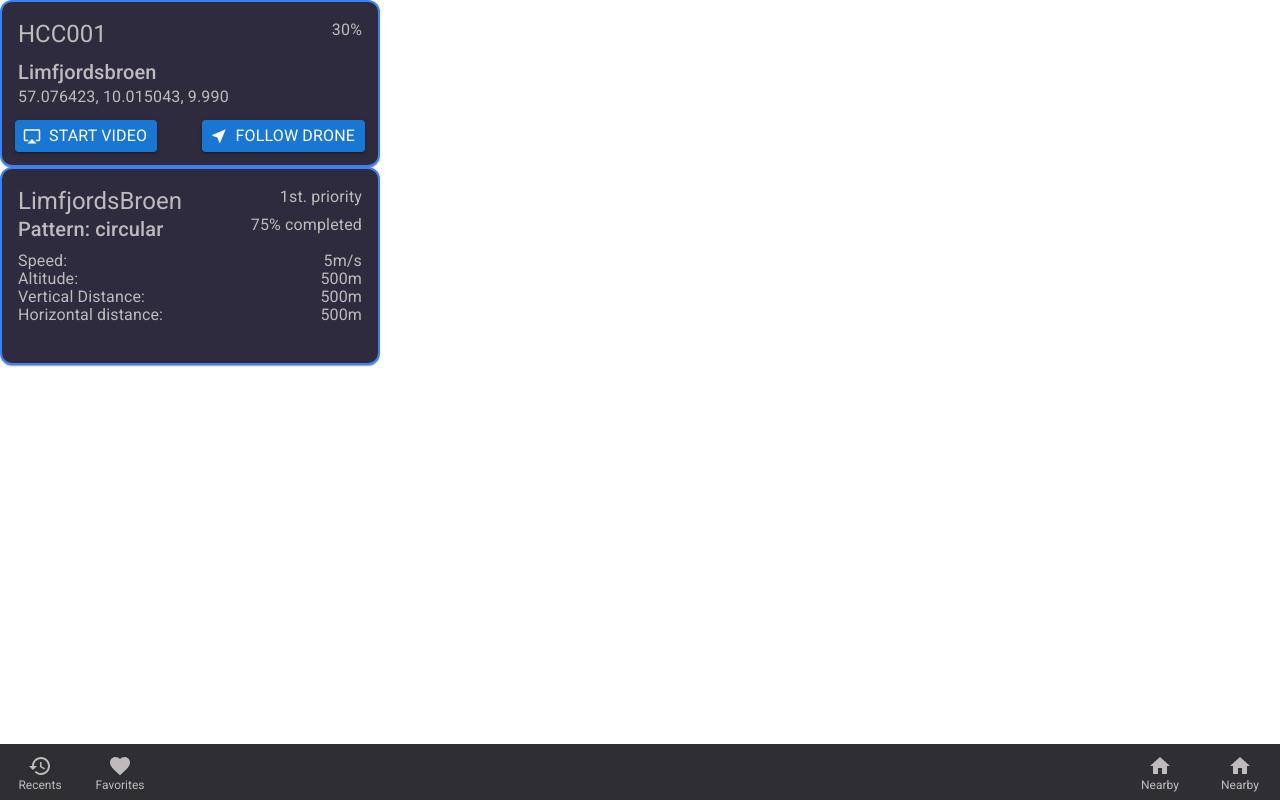
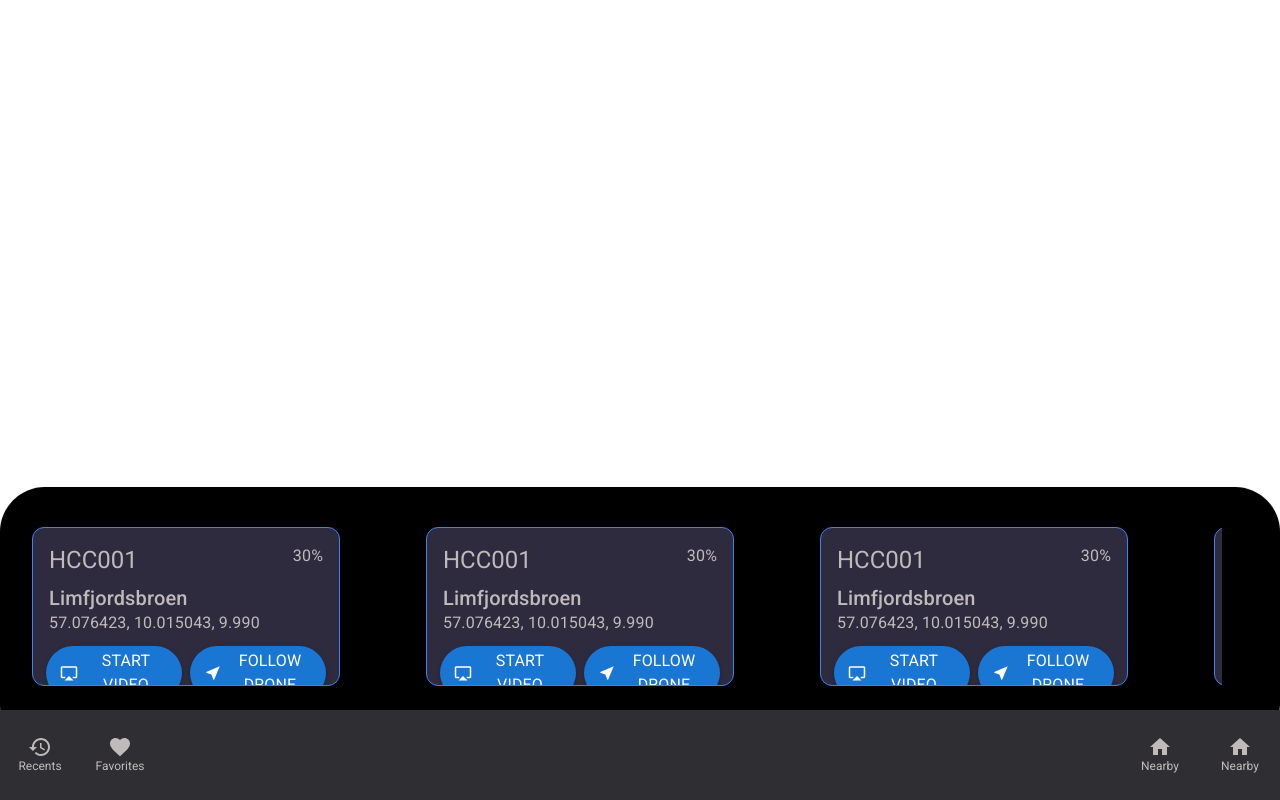
Before and after one commit to Lassek7/mui, a React (Create React App) app: page / in a window 1280 px wide. Built offline with nearby package versions, Linux system fonts and the light colour scheme.

Commit message:
all new stuff

```diff
--- a/package.json
+++ b/package.json
@@ -42,6 +42,7 @@
     ]
   },
   "devDependencies": {
+    "@types/lodash": "^4.14.192",
     "@types/mapbox-gl": "^2.7.10"
   }
 }
--- a/src/App.tsx
+++ b/src/App.tsx
@@ -1,26 +1,31 @@
 import React from "react";
-import { Typography, AppBar, Card, CardActions, CardMedia,CssBaseline,Grid,Toolbar,Container,BottomNavigation } from "@mui/material";
+import { Typography, AppBar, Box, Card, CardActions, CardMedia,CssBaseline,Grid,Toolbar,Container,BottomNavigation } from "@mui/material";
 
 import SimpleBottomNavigation from "./simpleBottomNavigation";
 import DroneCard from "./droneCard";
-//import DroneCardList from "./DroneListCard";
+import DroneListCard from "./droneListCard";
 import MissionCardList from "./missionListCard";
 import MissionCard from "./missionCard";
+import CompletedMap from "./completedMap";
+import BottomSheet from "./bottomSheet";
 
 const App: React.FC = () => {
     return(
-        <>
+        <Box
+        sx={{
+          backgroundColor: '#FFFFFF', // Replace with your desired color
+          width: '100%',
+          minHeight: '100vh', // Ensure the background color covers the full viewport height
+        }}>
             <CssBaseline />
             <main>
-            <div>
-                <DroneCard/>
-                <MissionCard/>
-            </div>
+                <div>
+                    <BottomSheet/>
+                    <SimpleBottomNavigation />
+                </div>
+
             </main>
-          <div>
-                <SimpleBottomNavigation />
-          </div>
-        </>
+        </Box>
     );
 }
 
--- /dev/null
+++ b/src/bottomSheet.tsx
@@ -0,0 +1,52 @@
+import * as React from 'react';
+import DroneCard from './droneCard';
+import MissionCard from './missionCard';
+import { Box, Card, Typography, CardActions } from '@mui/material';
+import map from "lodash/map";
+import range from "lodash/range"
+
+
+export default function BottomSheet() {
+    return (
+      <Card sx={{width: "100%", position: "absolute", bottom: "50px", borderRadius: "45px", background: "#000000"}}>
+        <CardActions>
+        </CardActions>
+
+        <CardActions style={{ width: "93%", overflow: "auto", marginLeft: 32, marginBottom: "40px"}}>
+          {map(range(10), index => (
+              <div style={{ display: "inline-block", marginLeft: index === 0 ? "32px" : "-40px"  }}>
+                  <Container />
+                </div>
+              ))}
+        </CardActions>
+        <style>{`::-webkit-scrollbar { display: none; }`}</style>
+      </Card>
+    );
+}
+
+const Container = () => {
+    return (
+      <div style={{width: "514px", margin: "16px -40px" }}>
+        <DroneCard />
+      </div>
+    );
+  };
+
+  /*
+    return (
+          <div style={{ width: "100%", overflow: "auto", display: "flex" }}>
+            {map(range(10), _ => (
+              <Container />
+            ))}
+          </div>
+      );
+}
+
+const Container = () => {
+    return (
+      <div style={{ height: "2300px", width: "514px", margin: "16px" }}>
+            <DroneCard />
+      </div>
+    );
+
+  */
--- /dev/null
+++ b/src/completedMap.tsx
@@ -0,0 +1,23 @@
+import * as React from 'react';
+import MapComponent from './mapComponent';
+import CustomButton from './customButtons';
+import { Box } from '@mui/material';
+import { Padding, WarningAmber } from '@mui/icons-material';
+import Styles from './styles';
+import SimpleBottomNavigation from './simpleBottomNavigation';
+
+
+
+const CompletedMap: React.FC = () => {
+    return (
+      <Box sx={Styles.fullMap}>
+        <MapComponent />
+        <Box sx={{ position: 'absolute', top: 0, left: 0 }}>
+        </Box>
+      </Box>
+    );
+  };
+
+export default CompletedMap;
+       // <Box sx={{ position: 'absolute', left: '10px', right: '10px', top: '10px', bottom: '65px' }}>
+//            <Box sx={{ padding: "15px", borderRadius: "10px", overflow: "hidden" }}>
--- a/src/buttons.tsx
+++ b/src/customButtons.tsx
@@ -13,7 +13,7 @@ interface CustomButtonProps {
 
 
 
-function button({text, icon, icon2, buttonStyle}:CustomButtonProps){
+function CustomButton({text, icon, icon2, buttonStyle}:CustomButtonProps){
     return(
         <Button size="small" variant='contained' startIcon={icon} endIcon={icon2} sx={buttonStyle}>
             <Typography>
@@ -23,4 +23,4 @@ function button({text, icon, icon2, buttonStyle}:CustomButtonProps){
     );
 }
 
-export default button;
+export default CustomButton;
--- a/src/droneCard.tsx
+++ b/src/droneCard.tsx
@@ -4,14 +4,14 @@ import CardActions from '@mui/material/CardActions';
 import CardContent from '@mui/material/CardContent';
 import Typography from '@mui/material/Typography';
 
-import Button from './buttons';
+import CustomButton from './customButtons';
 import { Air, Airplay, NearMe } from '@mui/icons-material';
 import Styles from './styles';
 
 
 export default function DroneCard() {
   return (
-    <Card sx={{ maxWidth: '380px',  border: '2px solid #3B82F7', borderRadius:"12px", backgroundColor:'#2F2B3E', color: "#BFBBBB"}}>
+    <Card sx={{ maxWidth: '308px',maxHeight: '159px',  border: '1px solid #3B82F7', borderRadius:"12px", backgroundColor:'#2F2B3E', color: "#BFBBBB"}}>
       <CardContent sx={{display: 'flex', justifyContent: 'space-between' }}>
         <Typography variant="h5" >
           HCC001
@@ -29,8 +29,8 @@ export default function DroneCard() {
         </Typography>
       </CardContent>
       <CardActions sx={{display: 'flex', justifyContent: 'space-between', marginTop: '-25px', marginLeft: "5px", marginRight:"5px", marginBottom: "5px"}}>
-        <Button buttonStyle={Styles.customButtonStyles} icon={<Airplay />} text='start video'/>
-        <Button buttonStyle={Styles.customButtonStyles} icon={<NearMe />} text='follow drone'/>
+        <CustomButton buttonStyle={Styles.menuCTA} icon={<Airplay />} text='start video'/>
+        <CustomButton buttonStyle={Styles.menuCTA} icon={<NearMe />} text='follow drone'/>
       </CardActions>
     </Card>
   );
--- a/src/droneListCard.tsx
+++ b/src/droneListCard.tsx
@@ -3,7 +3,7 @@ import { CardContent, Card, Typography, CardActions } from '@mui/material';
 
 
 
-export default function DroneCardList() {
+export default function DroneListCard() {
     return (
         <></>
     );
--- a/src/mapComponent.tsx
+++ b/src/mapComponent.tsx
@@ -12,9 +12,9 @@ const MapComponent = () => {
     // Initialize the map
     const map = new mapboxgl.Map({
       container: mapContainer.current || '',
-      style: 'mapbox://styles/mapbox/streets-v11',
-      center: [12.4924, 55.7068], // Initial map center coordinates [longitude, latitude]
-      zoom: 10,
+      style: 'mapbox://styles/lassek7/clfpkxwx5000o01mwsgzompzz',
+      center: [9.923,57.054], // Initial map center coordinates [longitude, latitude]
+      zoom: 15,
     });
 
     // Clean up the map when the component unmounts
--- a/src/missionListCard.tsx
+++ b/src/missionListCard.tsx
@@ -1,5 +1,5 @@
 import * as React from 'react';
-
+import { CardContent, Card, Typography, CardActions } from '@mui/material';
 
 
 export default function MissionCardList() {
--- a/src/simpleBottomNavigation.tsx
+++ b/src/simpleBottomNavigation.tsx
@@ -7,30 +7,23 @@ import FavoriteIcon from '@mui/icons-material/Favorite';
 import { Home } from '@mui/icons-material';
 
 export default function SimpleBottomNavigation() {
-  const [value, setValue] = React.useState(0);
 
   return (
     <Box sx={{width: '100%', position: 'fixed', bottom: 0}}>
-      <div>
         <BottomNavigation
-          value={value}
-          onChange={(event, newValue) => {
-            setValue(newValue);
-          }}
-          sx={{ display: 'flex', justifyContent: 'space-between' , backgroundColor:'#2F2E32'}}>
+          sx={{height: "90px", display: 'flex', justifyContent: 'space-between' , backgroundColor:'#2F2E32'}}>
 
-          <Box sx={{marginTop: "10px"}}>
+          <Box sx={{marginTop: "25px"}}>
             <BottomNavigationAction label="Recents" icon={<RestoreIcon />} showLabel sx={{ color: '#BFBBBB' }} />
             <BottomNavigationAction label="Favorites" icon={<FavoriteIcon />} showLabel sx={{ color: '#BFBBBB' }}/>
           </Box>
 
-          <Box sx={{marginTop: "10px"}}>
+          <Box sx={{marginTop: "25px"}}>
             <BottomNavigationAction label="Nearby" icon={<Home />} showLabel sx={{ color: '#BFBBBB' }}/>
             <BottomNavigationAction label="Nearby" icon={<Home />} showLabel sx={{ color: '#BFBBBB' }}/>
           </Box>
 
         </BottomNavigation>
-        </div>
     </Box>
   );
 }
```
Also changed, not shown: 1 other file (tests, documents, lock files or other folders).
